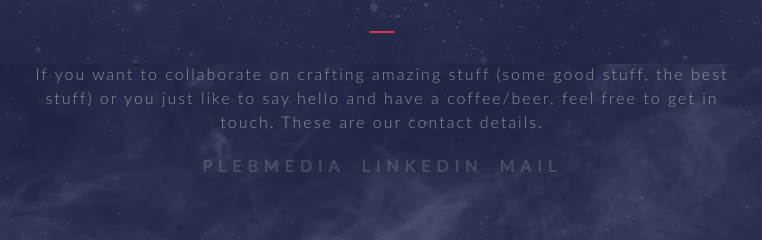
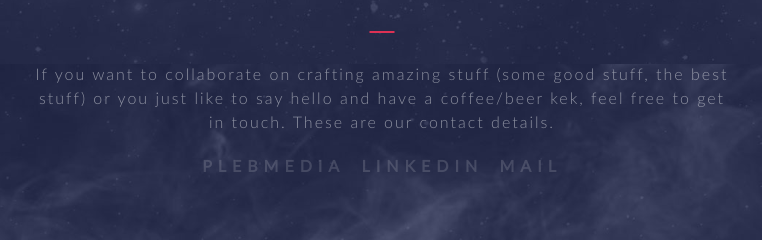
Before and after one commit to aegistech/aegistech.github.io, a plain HTML site: page index.html in a window 1280 px wide. Shown: the part 2736-2976 px from the top of the page, 258-1020 px from the left. Drawn offline with Linux system fonts and the light colour scheme.

Commit message:
newplace

```diff
--- a/index.html
+++ b/index.html
@@ -185,7 +185,7 @@ A purely peer-to-peer version of electronic cash would allow online payments to
 		  <div class="content-inner">
 			  <blockquote>Decentralisation is decentralisation is decentralisation......</blockquote>
 			  <div class="text border">
-				If you want to collaborate on crafting amazing stuff (some good stuff, the best stuff) or you just like to say hello and have a coffee/beer, feel free to get in touch. These are our contact details.
+				If you want to collaborate on crafting amazing stuff (some good stuff, the best stuff) or you just like to say hello and have a coffee/beer kek, feel free to get in touch. These are our contact details.
 				<div class="social">
 				  <div><a href="http://www.hjpithadia.me/" onclick="this.target='_blank'">PlebMedia</a></div>
 				  <div><a href="hhttp://www.hjpithadia.me/" onclick="this.target='_blank'">Linkedin</a></div>
```
